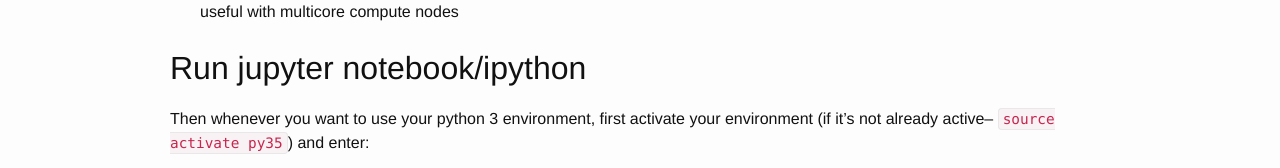
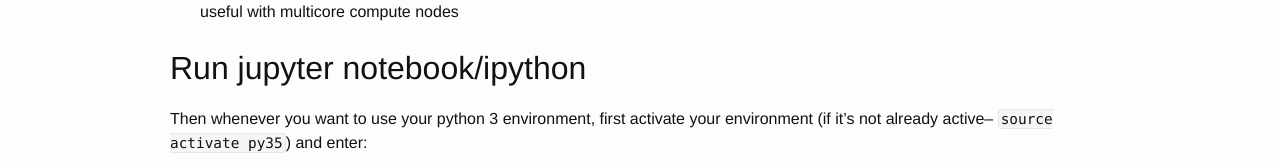
Before and after one commit to lanafrankle/ackmanlab, a Jekyll site: the page built from _posts/2016-06-20-install-ipython.md, in a window 1280 px wide. Shown: the part 1076-1244 px from the top of the page. Built offline with Jekyll 4.4.1, drawn with Linux system fonts in a browser that asks for light colours.

Commit message:
2016-08-18-08:40:43

```diff
--- a/css/main.scss
+++ b/css/main.scss
@@ -26,6 +26,10 @@ $content-width:    1000px;
 $on-palm:          600px;
 $on-laptop:        800px;
 
+// Override default bootstrap code/code block colors
+$code-color:       $text-color;
+$code-bg:          #f5f5f5;
+
 // Use media queries like this:
 // @include media-query($on-palm) {
 //     .wrapper {
@@ -51,7 +55,7 @@ th {
   padding: 0;
 }
 
-// @import "bootstrap";
+
 // Import partials from `sass_dir` (defaults to `_sass`)
 @import
     "base",
@@ -59,35 +63,28 @@ th {
     "syntax-highlighting"
 ;
 
+
 // Override blockquote font size from _base.scss
 blockquote {
     font-size: $base-font-size * 1.1;
 }
 
-// Import table and code block formatting from bootstrap
+// Import bootstrap table and code block formatting
 // @import "bootstrap";
-// @import "bootstrap/variables";
-//@import "bootstrap/normalize";
-// @import "bootstrap/mixins";
-//@import "bootstrap/mixins/text-emphasis";
-//@import "bootstrap/type";
-// @import "bootstrap/tables";
-// @import "bootstrap/code";
-
 
 // Core variables and mixins
 @import "bootstrap/variables";
 @import "bootstrap/mixins";
 // @import "bootstrap/mixins/text-emphasis";
-//@import "bootstrap/mixins/image";
+// @import "bootstrap/mixins/image";
 
-// // Reset and dependencies
+// Reset and dependencies
 // @import "bootstrap/normalize";
 // @import "bootstrap/print";
 // @import "bootstrap/glyphicons";
 
-// // Core CSS
-//@import "bootstrap/scaffolding";
+// Core CSS
+// @import "bootstrap/scaffolding";
 // @import "bootstrap/type";
 @import "bootstrap/code";
 @import "bootstrap/tables";
@@ -96,7 +93,7 @@ blockquote {
 
 // Set figure, figcaptions for caption text to be bounded to image width
 figure {
-   //background-color: #f8f8f8;
+   //background-color: $background-color;
    display: table;
 }
 
@@ -107,15 +104,20 @@ figure img {
 figcaption {
     display: table-caption;
     caption-side: bottom;
-    //background: #f8f8f8;
+    //background: $background-color;
 }
 
-// Fix code block background coloring
+// Fix code block background coloring from syntax-highlighting.scss
 .highlight {
-    background: #f5f5f5;
+    background: $code-bg;
     .highlighter-rouge & {
-      background: #f5f5f5;
+      background: $code-bg;
     }
+}
+
+// Fix inline code padding
+code {
+    padding: 1px 2px;
 }
 
 // Add back in horizontal x-scrolling for overflow code blocks (otherwise bootstrap/code breaks this)
@@ -126,7 +128,6 @@ pre {
 pre code {
     overflow-wrap: normal;
     white-space: pre;
-    background-color: #f5f5f5;
 }
 
 // Color Icons
@@ -137,8 +138,7 @@ pre code {
     }
 }
 
-
-// Description Lists
+// Definition Lists
 dl {
   margin-top: 0; // Remove browser default
   margin-bottom: $line-height-computed;
```
Also changed, not shown: _posts/2015-12-09-Exuberant_growth_cortical_connectivity.md (+4 -4 lines), research.md (+2 -2 lines).
